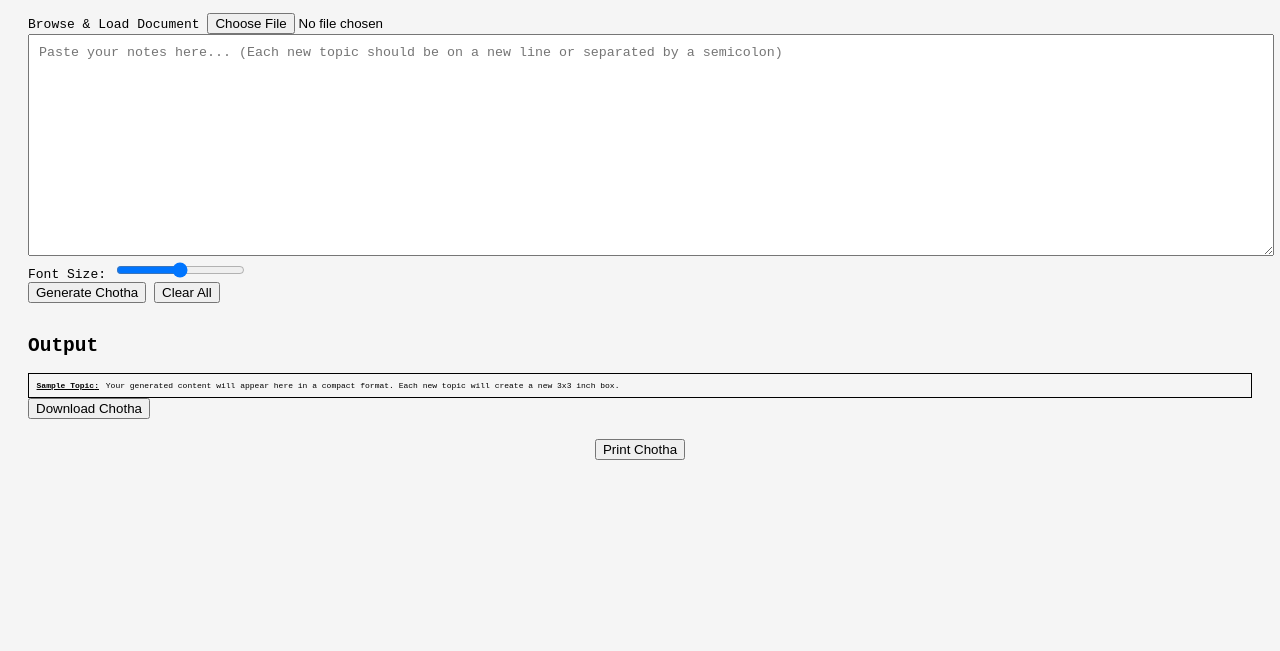
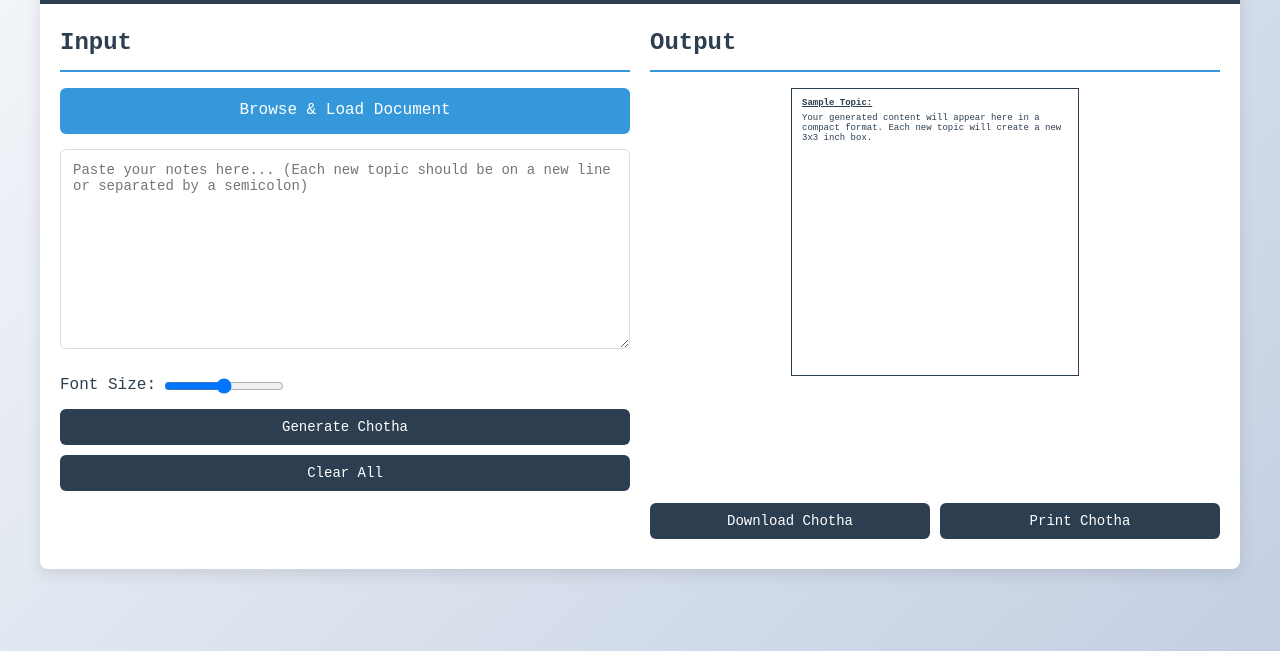
Before and after one commit to rahmanamaan28-max/Chotha-Generator, a plain HTML site: page index.html in a window 1280 px wide. Shown: the part 149-800 px from the top of the page. Drawn offline with Linux system fonts and the light colour scheme.

Commit message:
Update style.css

```diff
--- a/style.css
+++ b/style.css
@@ -1,65 +1,198 @@
-body {
-    font-family: monospace; /* Monospace ensures consistent character width for alignment */
-    background-color: #f5f5f5;
-    padding: 20px;
+* {
+    margin: 0;
+    padding: 0;
+    box-sizing: border-box;
+    font-family: 'Courier New', monospace;
 }
 
-.input-section {
-    margin-bottom: 2rem;
+body {
+    background: linear-gradient(135deg, #f5f7fa 0%, #c3cfe2 100%);
+    color: #2c3e50;
+    line-height: 1.6;
+    padding: 20px;
+    min-height: 100vh;
 }
-#rawNotes {
+
+.container {
+    max-width: 1200px;
+    margin: 0 auto;
+    background: white;
+    border-radius: 8px;
+    box-shadow: 0 5px 15px rgba(0, 0, 0, 0.1);
+    overflow: hidden;
+}
+
+header {
+    background: #2c3e50;
+    color: white;
+    padding: 1.5rem;
+    text-align: center;
+}
+
+h1 {
+    font-size: 2rem;
+    margin-bottom: 0.5rem;
+}
+
+.app-container {
+    display: flex;
+    flex-wrap: wrap;
+    padding: 20px;
+    gap: 20px;
+}
+
+.input-section, .output-section {
+    flex: 1;
+    min-width: 300px;
+}
+
+h2 {
+    margin-bottom: 1rem;
+    color: #2c3e50;
+    padding-bottom: 0.5rem;
+    border-bottom: 2px solid #3498db;
+}
+
+textarea {
     width: 100%;
     height: 200px;
-    padding: 10px;
-    font-family: inherit;
+    padding: 12px;
+    border: 1px solid #ddd;
+    border-radius: 6px;
+    font-size: 14px;
+    margin-bottom: 15px;
+    resize: vertical;
 }
 
-/* The Chotha Grid Container */
-.chotha-grid {
-    display: grid;
-    grid-template-columns: repeat(2, 1fr); /* Creates a 2-column grid */
-    gap: 5px; /* Minimal gap between boxes */
-    width: 180mm; /* Palm-sized sheet width */
-    height: 180mm; /* Palm-sized sheet height */
-    background-color: white;
-    padding: 5mm;
-    box-sizing: border-box;
-    box-shadow: 0 0 10px rgba(0,0,0,0.1);
-    margin: 0 auto;
+.file-input-container {
+    margin-bottom: 15px;
 }
 
-/* Individual Topic Box Style */
-.chotha-box {
-    border: 1px solid black;
-    padding: 2mm; /* Ultra-compact padding */
-    box-sizing: border-box;
-    overflow: hidden; /* Ensures content stays inside the box */
-    break-inside: avoid; /* Prevents boxes from breaking across pages if printed */
-    /* Dense Writing Settings */
-    font-size: 8px; /* Very small font */
-    line-height: 1; /* Line spacing = 1 */
+.file-input-label {
+    display: block;
+    padding: 10px 15px;
+    background: #3498db;
+    color: white;
+    border-radius: 6px;
+    cursor: pointer;
+    text-align: center;
+    transition: background 0.3s;
 }
 
-/* Heading Style as Specified */
+.file-input-label:hover {
+    background: #2980b9;
+}
+
+input[type="file"] {
+    display: none;
+}
+
+button {
+    background: #2c3e50;
+    color: white;
+    border: none;
+    padding: 10px 15px;
+    border-radius: 6px;
+    cursor: pointer;
+    font-size: 14px;
+    transition: background 0.3s;
+    width: 100%;
+    margin-bottom: 10px;
+}
+
+button:hover {
+    background: #1a2530;
+}
+
+.chotha-container {
+    width: 100%;
+    min-height: 400px;
+    margin-bottom: 15px;
+    display: flex;
+    flex-direction: column;
+    align-items: center;
+}
+
+.chotha-box {
+    width: 3in;
+    height: 3in;
+    border: 1px solid #2c3e50;
+    padding: 10px;
+    font-size: 9px;
+    line-height: 1.1;
+    overflow: hidden;
+    background: white;
+    margin-bottom: 10px;
+    page-break-inside: avoid;
+}
+
 .chotha-heading {
     font-weight: bold;
     text-decoration: underline;
-    display: inline;
-    margin-right: 2px;
-}
-.chotha-heading::after {
-    content: ":"; /* Automatically adds colon after heading */
+    display: block;
+    margin-bottom: 5px;
 }
 
-/* Optional: Style for better visual structure */
-.keyword {
-    font-weight: bold;
-}
-.arrow {
-    margin: 0 2px;
+.chotha-heading::after {
+    content: ":";
 }
 
-#printBtn {
-    display: block;
-    margin: 20px auto;
+.output-controls {
+    display: flex;
+    gap: 10px;
 }
+
+.size-control {
+    display: flex;
+    align-items: center;
+    gap: 8px;
+    margin-bottom: 10px;
+}
+
+input[type="range"] {
+    width: 120px;
+}
+
+@media (max-width: 768px) {
+    .app-container {
+        flex-direction: column;
+    }
+
+    .output-controls {
+        flex-direction: column;
+    }
+
+    .chotha-box {
+        width: 100%;
+        height: auto;
+        min-height: 3in;
+    }
+}
+
+@media print {
+    body, .container {
+        background: white;
+        box-shadow: none;
+        padding: 0;
+        margin: 0;
+    }
+
+    .input-section, .output-controls, header {
+        display: none;
+    }
+
+    .output-section {
+        width: 100%;
+    }
+
+    .chotha-container {
+        min-height: auto;
+    }
+
+    .chotha-box {
+        width: 3in;
+        height: 3in;
+        border: 1px solid #000;
+        page-break-inside: avoid;
+    }
+}
```
